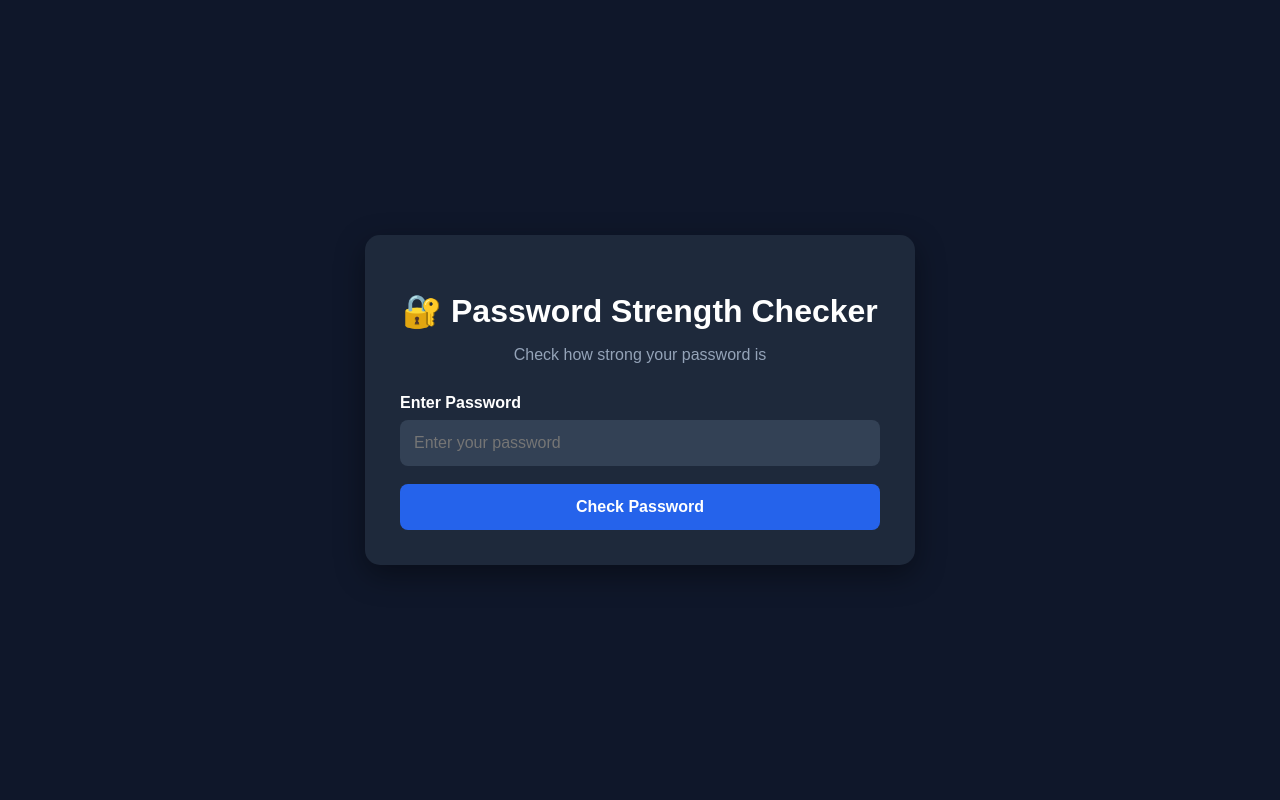
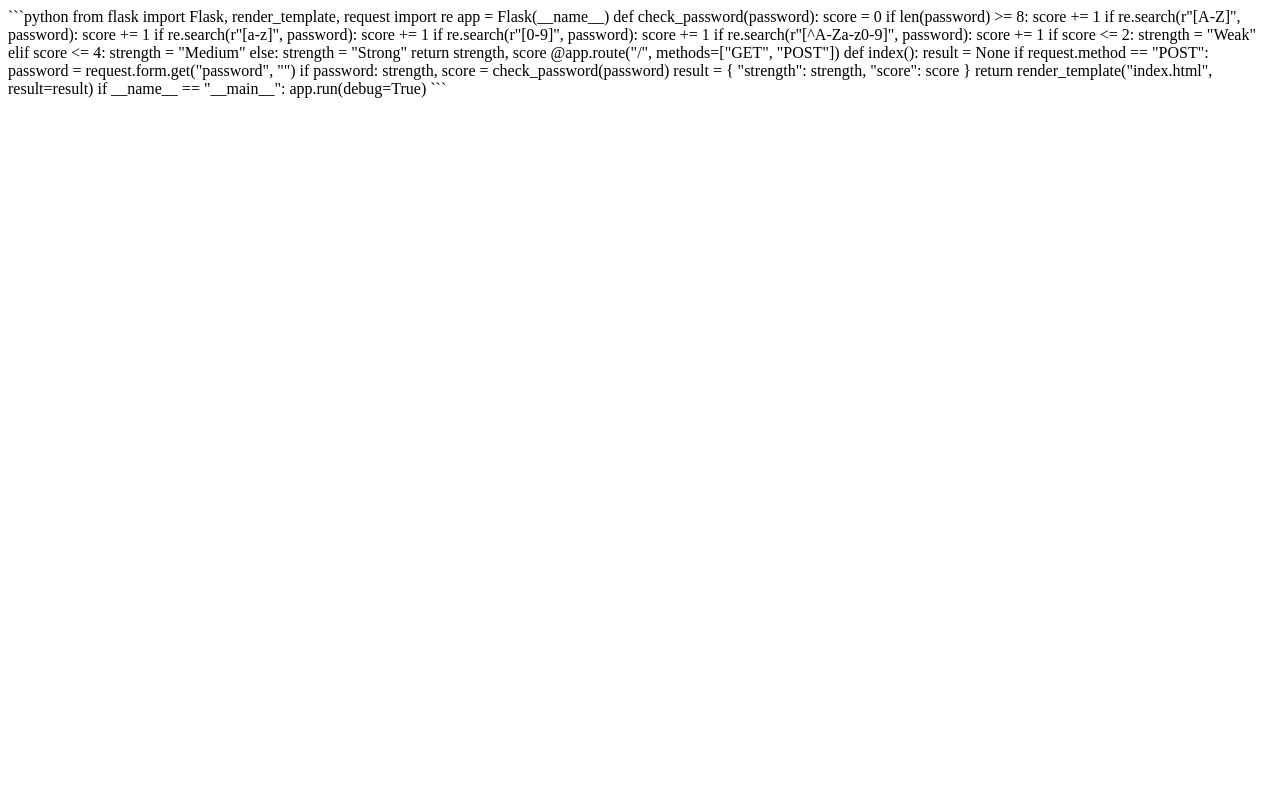
Before and after one commit to NaveenElixiar/password-strength-checker, a Flask app: page / in a window 1280 px wide. Run offline with Flask 3, Linux system fonts and the light colour scheme.

Commit message:
Update index.html

````diff
--- a/templates/index.html
+++ b/templates/index.html
@@ -1,155 +1,56 @@
-<!DOCTYPE html>
-<html lang="en">
-<head>
-    <meta charset="UTF-8">
-    <meta name="viewport" content="width=device-width, initial-scale=1.0">
-    <title>Password Strength Checker</title>
+```python
+from flask import Flask, render_template, request
+import re
 
-    <style>
-        * {
-            box-sizing: border-box;
-        }
+app = Flask(__name__)
 
-        body {
-            margin: 0;
-            min-height: 100vh;
-            display: flex;
-            justify-content: center;
-            align-items: center;
-            font-family: Arial, sans-serif;
-            background: #0f172a;
-            color: white;
-        }
 
-        .container {
-            width: 90%;
-            max-width: 550px;
-            padding: 35px;
-            background: #1e293b;
-            border-radius: 15px;
-            box-shadow: 0 10px 30px rgba(0, 0, 0, 0.4);
-        }
+def check_password(password):
+    score = 0
 
-        h1 {
-            text-align: center;
-            margin-bottom: 10px;
-        }
+    if len(password) >= 8:
+        score += 1
 
-        .subtitle {
-            text-align: center;
-            color: #94a3b8;
-            margin-bottom: 30px;
-        }
+    if re.search(r"[A-Z]", password):
+        score += 1
 
-        label {
-            display: block;
-            margin-bottom: 8px;
-            font-weight: bold;
-        }
+    if re.search(r"[a-z]", password):
+        score += 1
 
-        input {
-            width: 100%;
-            padding: 14px;
-            border: none;
-            border-radius: 8px;
-            background: #334155;
-            color: white;
-            font-size: 16px;
-        }
+    if re.search(r"[0-9]", password):
+        score += 1
 
-        input:focus {
-            outline: 2px solid #38bdf8;
-        }
+    if re.search(r"[^A-Za-z0-9]", password):
+        score += 1
 
-        button {
-            width: 100%;
-            margin-top: 18px;
-            padding: 14px;
-            border: none;
-            border-radius: 8px;
-            background: #2563eb;
-            color: white;
-            font-size: 16px;
-            font-weight: bold;
-            cursor: pointer;
-        }
+    if score <= 2:
+        strength = "Weak"
+    elif score <= 4:
+        strength = "Medium"
+    else:
+        strength = "Strong"
 
-        button:hover {
-            background: #1d4ed8;
-        }
+    return strength, score
 
-        .result {
-            margin-top: 25px;
-            padding: 20px;
-            background: #334155;
-            border-radius: 10px;
-        }
 
-        .result h2 {
-            margin-top: 0;
-        }
+@app.route("/", methods=["GET", "POST"])
+def index():
+    result = None
 
-        .checks {
-            margin-top: 15px;
-        }
+    if request.method == "POST":
+        password = request.form.get("password", "")
 
-        .checks p {
-            margin: 8px 0;
-        }
-    </style>
-</head>
+        if password:
+            strength, score = check_password(password)
 
-<body>
+            result = {
+                "strength": strength,
+                "score": score
+            }
 
-    <div class="container">
+    return render_template("index.html", result=result)
 
-        <h1>🔐 Password Strength Checker</h1>
 
-        <p class="subtitle">
-            Check how strong your password is
-        </p>
-
-        <form method="POST">
-
-            <label for="password">Enter Password</label>
-
-            <input
-                type="password"
-                id="password"
-                name="password"
-                placeholder="Enter your password"
-                required
-            >
-
-            <button type="submit">
-                Check Password
-            </button>
-
-        </form>
-
-        {% if result is not none %}
-
-        <div class="result">
-
-            <h2>Strength: {{ result }}</h2>
-
-            {% if checks %}
-
-            <div class="checks">
-
-                {% for check in checks %}
-                    <p>{{ check }}</p>
-                {% endfor %}
-
-            </div>
-
-            {% endif %}
-
-        </div>
-
-        {% endif %}
-
-    </div>
-
-</body>
-</html>
+if __name__ == "__main__":
+    app.run(debug=True)
+```
````
